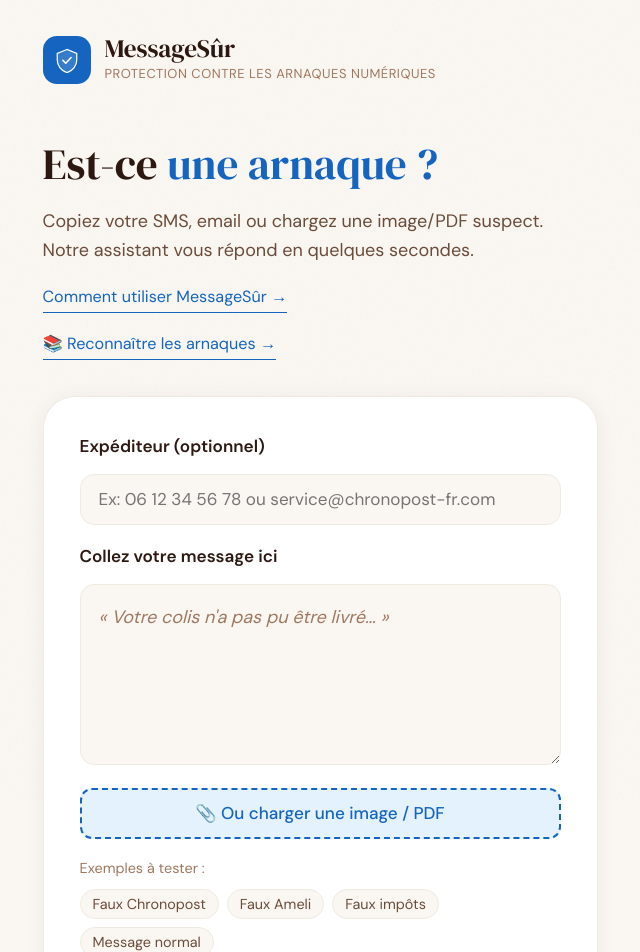
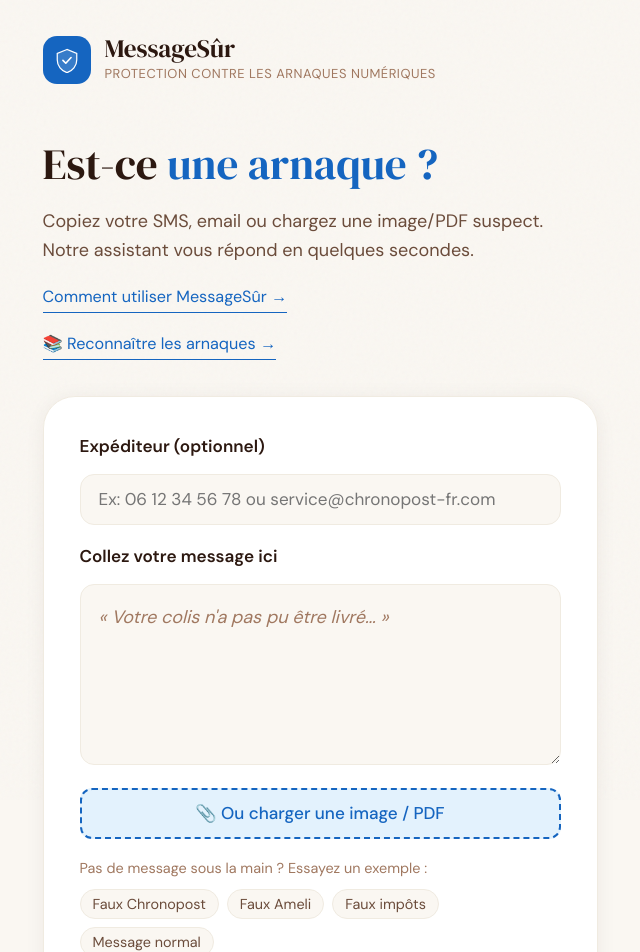
Before and after one commit to SYAL56/messagesur, a Next.js app: page / in a window 1280 px wide. Shown: the top 952 px of the page, without its empty margins (320-960 px from the left). Built offline with nearby package versions, Linux system fonts and the light colour scheme.

Commit message:
Texte exemples plus explicite

```diff
--- a/app/page.tsx
+++ b/app/page.tsx
@@ -110,7 +110,7 @@
               )}
             </div>
             <div className={styles.examples}>
-              <span className={styles.examplesLabel}>Exemples à tester :</span>
+              <span className={styles.examplesLabel}>Pas de message sous la main ? Essayez un exemple :</span>
               <div className={styles.exampleBtns}>
                 {EXAMPLES.map(ex => (
                   <button key={ex.label} className={styles.exampleBtn} onClick={() => setMessage(ex.text)}>{ex.label}</button>
```
